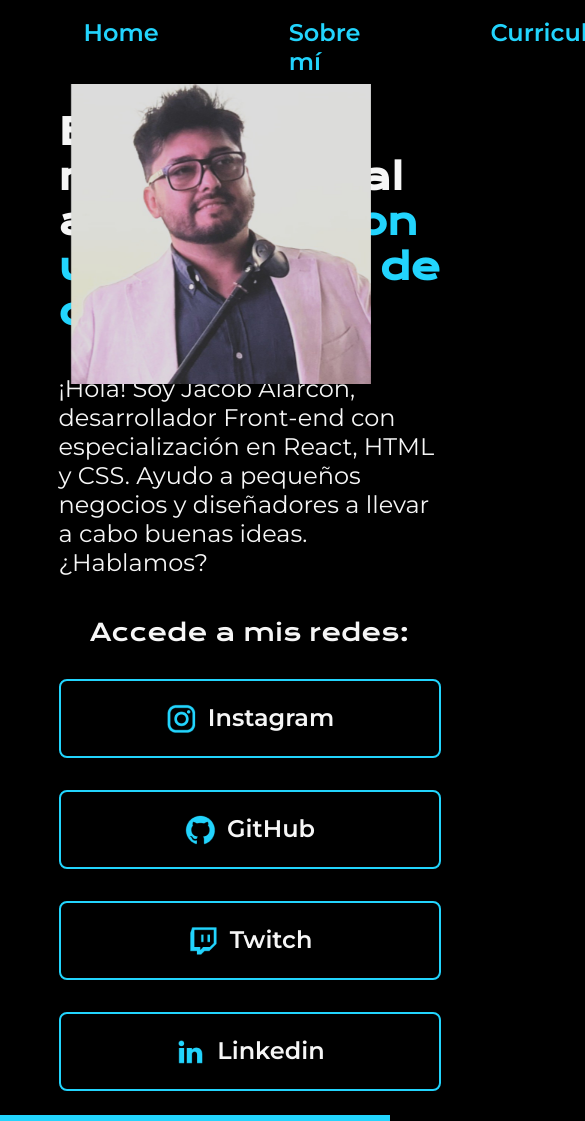
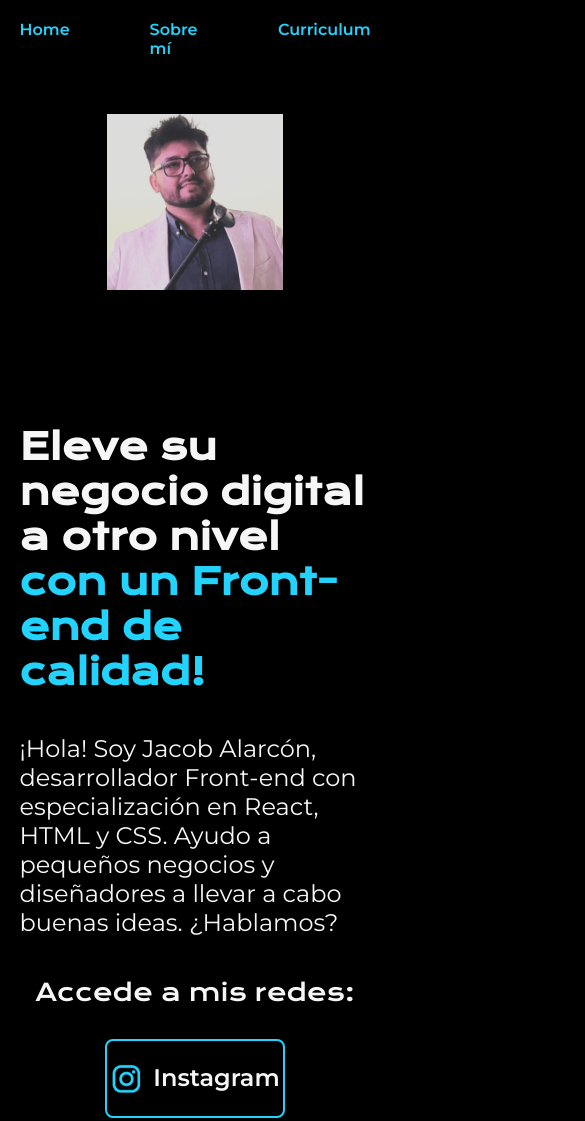
Before and after one commit to Dr8man/desafio_cv, a plain HTML site: page index.html in a window 390 px wide. Shown: the top 1121 px of the page, 585 px wide, since content can reach past the window. Drawn offline with nearby package versions, Linux system fonts and the light colour scheme.

Commit message:
actualizacion css defeinitiva

```diff
--- a/style.css
+++ b/style.css
@@ -1,26 +1,18 @@
 @import url('https://fonts.googleapis.com/css2?family=Krona+One&family=Montserrat:wght@400;600&display=swap');
 
-:root{
-    --color-primario: #000000;
-    --color-secundario: #f6f6f6;
-    --color-terciario: #22d4fd;
-    --color-hover: #272727;
-
-    --fuente-montserrat: 'Montserrat', sans-serif;
-    --fuente-krona: 'Krona One', sans-serif;
 * {
     padding: 0;
-    margin: 0;
+    margin:0;
 }
 
-body {
+body{
     box-sizing: border-box;
-    background-color: var(--color-primario);
-    color: var(--color-secundario);
+    background-color: #000000;
+    color: #F6F6F6;
 }
 
 .titulo-destaque {
-    color: var(--color-terciario);
+    color: #22D4FD; ;
 }
 
 .presentacion {
@@ -28,77 +20,83 @@ body {
     display: flex;
     align-items: center;
     justify-content: space-between;
+    gap: 82px;
 }
 
-.presentacion__contenido {
-    width: 615px;
+.presentacion__contenido{
+    width: 50%;
     display: flex;
     flex-direction: column;
     gap: 40px;
 }
 
-.presentacion__contenido__titulo {
-    font-size: 36px;
-    font-family: var(--fuente-krona)
+.presentacion__contenido__titulo{
+    font-size: 2.25rem;
+    font-family: 'Krona One', sans-serif;
+    padding: 10% 0% 0% 0%;
 }
 
-.presentacion__contenido__texto {
-    font-size: 24px;
-    font-family: var(--fuente-montserrat);
+.presentacion__contenido__texto{
+    font-size: 1.5rem;
+    font-family: 'Montserrat', sans-serif;
+    justify-content: center;
 }
 
-.presentacion__enlaces {
+.presentacion__enlaces{
     display: flex;
     justify-content: space-between;
     flex-direction: column;
     align-items: center;
     gap: 32px;
 }
-
-.presentacion_enlaces_subtitulo {
-    font-size: 24px;
-    font-family: var(--fuente-krona);
+.presentacion_enlaces_subtitulo{
+    font-size: 1.5rem;
+    font-family: 'Krona One', sans-serif;
     font-weight: 400;
 }
 
-.presentacion__enlaces__link {
-    width: 378px;
+.presentacion__enlaces__link{
+    width: 50%;
     text-align: center;
     border-radius: 8px;
-    font-size: 24px;
+    font-size: 1.5rem;
     font-weight: 600;
     padding: 21.5px 0;
     text-decoration: none;
-    color: var(--color-secundario);
-    font-family: var(--fuente-montserrat);
-    border: 2px solid var(--color-terciario);
-    display: flex;
+    color: #F6F6F6;
+    font-family: 'Montserrat', sans-serif;
+    border: 2px solid #22D4FD;
+    display : flex;
     justify-content: center;
     gap: 10px;
 }
 
 .presentacion__enlaces__link:hover {
-    background-color: var(--color-hover);
+    background-color: #272727;
 }
 
-.footer {
+.footer{
     background-color: #22D4FD;
-    padding: 24px;
-    color: var(--color-primario);
+    padding: 1.5rem;
+    color: #000000;
     text-align: center;
-    font-family: var(--fuente-montserrat);
-    font-size: 24px;
+    font-family: 'Montserrat', sans-serif;
+    font-size: 1.5rem;
     font-weight: 400;
 }
 
 .header__menu__link {
-    font-family: var(--fuente-montserrat);
-    font-size: 24px;
+    font-family: 'Montserrat', sans-serif;
+    font-size: 1.5rem;
     font-weight: 600;
-    color: var(--color-terciario);
+    color: #22D4FD;
     margin: 0 10px;
     padding: 10px 15px;
     text-decoration: none;
+}
+
+.header__menu__link:hover {
+    color: #007bff;
 }
 
 .header__menu {
@@ -107,16 +105,41 @@ body {
 }
 
 .presentacion__imagen {
-    width: 300px; /* Ajusta el tamaño según sea necesario */
-    height: auto;
-    position: fixed; /* Ensure the image remains fixed */
+    width: 30%; /* Ajusta el tamaño según sea necesario */
+    position: fixed; /* Ajusta la posición según sea necesario */
     top: 10%; /* Ajusta la posición vertical según sea necesario */
     right: 5%; /* Ajusta la posición horizontal según sea necesario */
-    z-index: 1000; /* Ensure the image stays on top */
+    z-index: 1000; /* Asegura que la imagen permanezca en la parte superior */
+    justify-items: auto;
 }
 
+.header {
+    padding: 2% 0% 0% 15%
+}
+
+@media (max-width: 1200px) {
+    .header {
+        padding: 5%;
+    }
+    .header__menu__link {
+        font-size: 1rem;
+        margin: 0 0px;
+        padding: 0px 0px;
+    }
+
+    .presentacion {
+        flex-direction: column-reverse;
+        padding: 5%;
+    }
+    .presentacion__contenido {
+        width: auto;
+    }
+    .presentacion__imagen {
+        width: 50%;
+        flex-direction: column-reverse;
+        padding: 5%;
+        position: static;
+        justify-items: auto;
+    }
+}
 /* Remove the fixed-image class as it's not needed anymore */
-
-.header {
-    padding: 2% 0% 0% 15%;
-}
```
